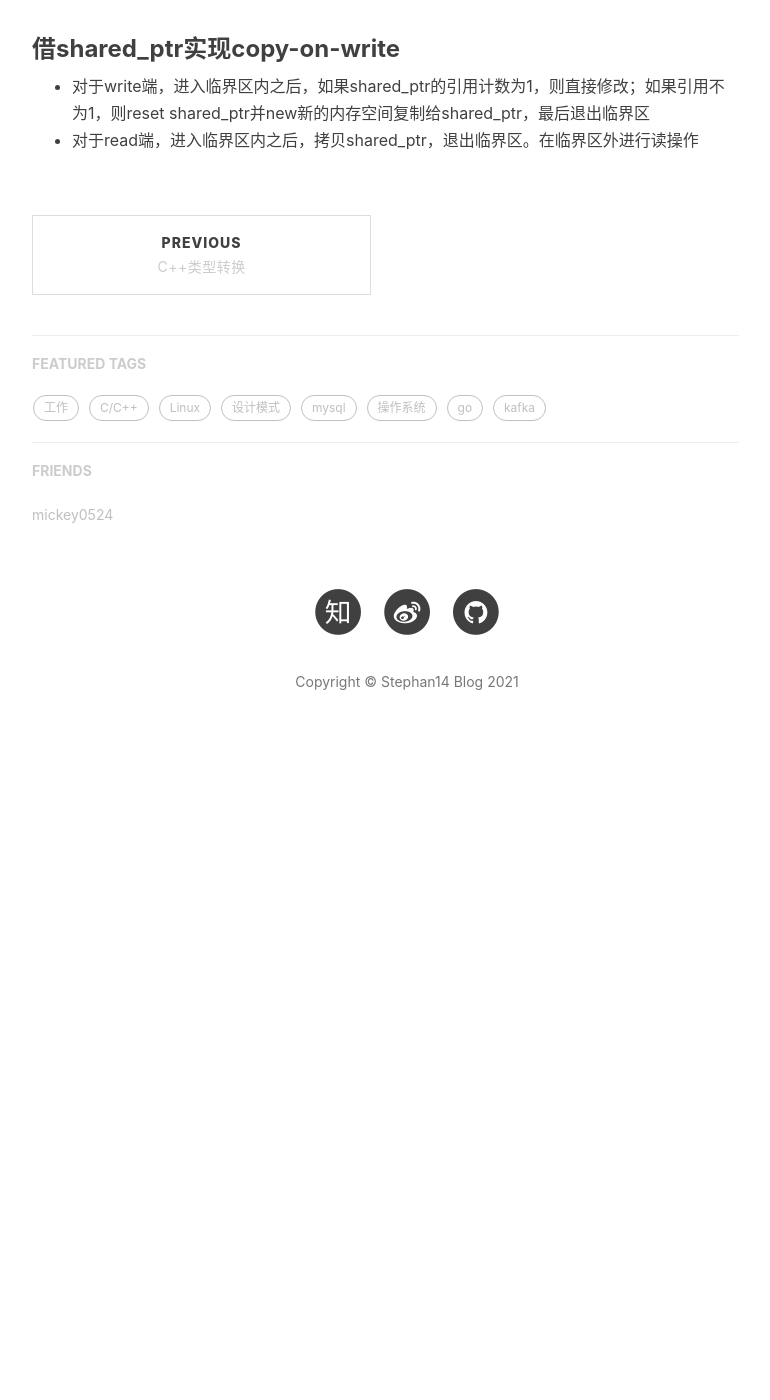
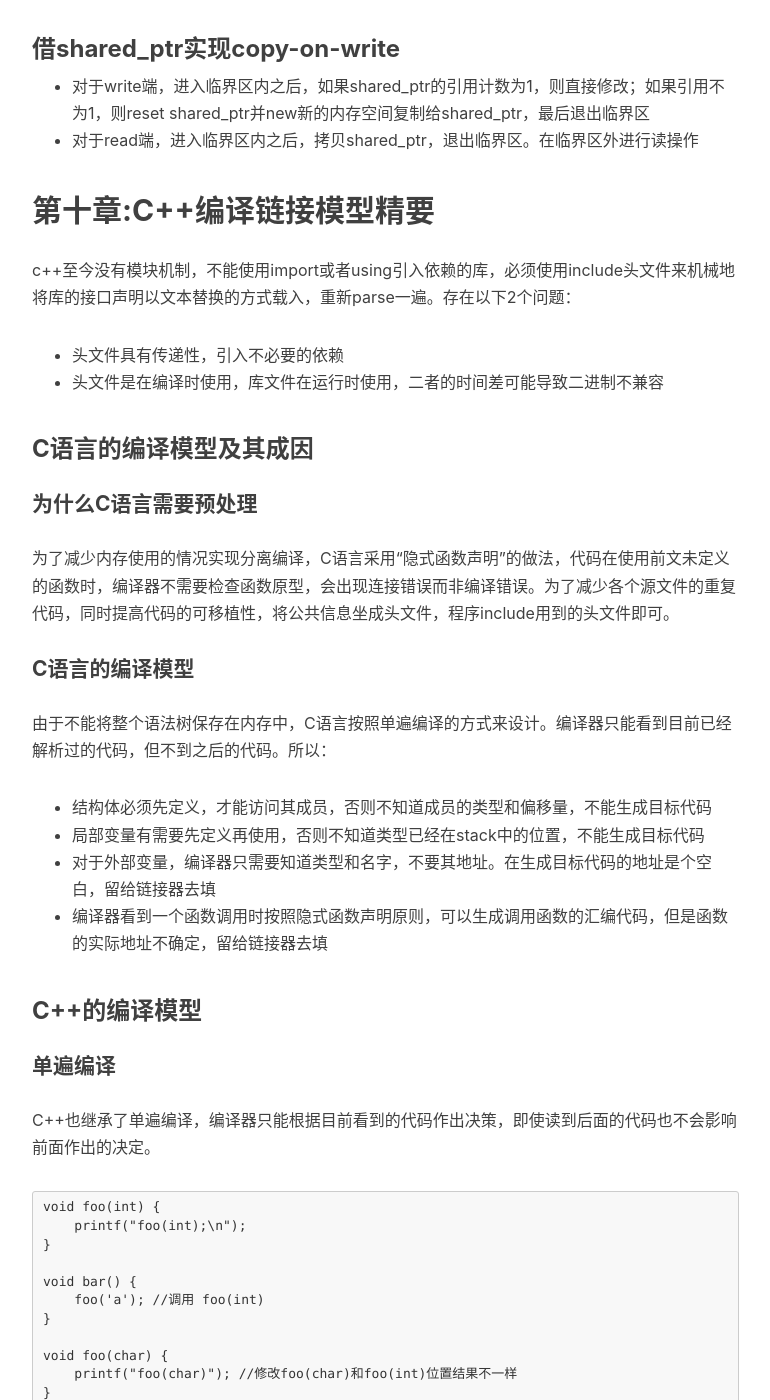
Before and after one commit to Stephan14/Stephan14.github.io, a Jekyll site: the page built from _posts/2021-09-04-linux-multithreaded-server-programming.markdown, in a window 1280 px wide and 1400 px high, scrolled down 5045 px. Shown: the whole window, without its empty margins (233-1003 px from the left). Built offline with Jekyll 4.4.1, drawn with Linux system fonts in a browser that asks for light colours; nearby versions of some CDN libraries; comment, search, counter and statistics services are not loaded; before the commit the page ends 5831 px from its top, so only the background shows below that; some of the changed text lies outside the part shown.

Commit message:
c/c++ 编译模型

````diff
--- a/_posts/2021-09-04-linux-multithreaded-server-programming.markdown
+++ b/_posts/2021-09-04-linux-multithreaded-server-programming.markdown
@@ -9,7 +9,7 @@ tags:
     - C/C++
 ---
 
-## 线程安全的对象生命周期管理
+## 第一章:线程安全的对象生命周期管理
 
 ### 构造函数与多线程
 构造函数做到多线程安全，唯一要求是在构造期间不要泄露this指针，即：
@@ -68,7 +68,7 @@ shared_ptr作为现成的handle对象，需要避免**循环引用**，通常做
 ### 对象池
 当时使用std::bind并且传入this指针时，需要注意该对象是否有可能析构。为了解决这个问题引入enable_shared_from_this, 该类继承enable_shared_from_this并且使用shared_from_this()代替this指针
 
-## 线程同步精要
+## 第二章:线程同步精要
 
 ### 互斥锁
 #### 只使用非递归的mutex
@@ -146,3 +146,54 @@ T* Singleton<T>::value_ = NULL;
 
 - 对于write端，进入临界区内之后，如果shared_ptr的引用计数为1，则直接修改；如果引用不为1，则reset shared_ptr并new新的内存空间复制给shared_ptr，最后退出临界区
 - 对于read端，进入临界区内之后，拷贝shared_ptr，退出临界区。在临界区外进行读操作
+
+## 第十章:C++编译链接模型精要
+
+c++至今没有模块机制，不能使用import或者using引入依赖的库，必须使用include头文件来机械地将库的接口声明以文本替换的方式载入，重新parse一遍。存在以下2个问题：
+
+- 头文件具有传递性，引入不必要的依赖
+- 头文件是在编译时使用，库文件在运行时使用，二者的时间差可能导致二进制不兼容
+
+### C语言的编译模型及其成因
+
+#### 为什么C语言需要预处理
+为了减少内存使用的情况实现分离编译，C语言采用“隐式函数声明”的做法，代码在使用前文未定义的函数时，编译器不需要检查函数原型，会出现连接错误而非编译错误。为了减少各个源文件的重复代码，同时提高代码的可移植性，将公共信息坐成头文件，程序include用到的头文件即可。
+
+#### C语言的编译模型
+
+由于不能将整个语法树保存在内存中，C语言按照单遍编译的方式来设计。编译器只能看到目前已经解析过的代码，但不到之后的代码。所以：
+- 结构体必须先定义，才能访问其成员，否则不知道成员的类型和偏移量，不能生成目标代码
+- 局部变量有需要先定义再使用，否则不知道类型已经在stack中的位置，不能生成目标代码
+- 对于外部变量，编译器只需要知道类型和名字，不要其地址。在生成目标代码的地址是个空白，留给链接器去填
+- 编译器看到一个函数调用时按照隐式函数声明原则，可以生成调用函数的汇编代码，但是函数的实际地址不确定，留给链接器去填
+
+
+### C++的编译模型
+
+#### 单遍编译
+C++也继承了单遍编译，编译器只能根据目前看到的代码作出决策，即使读到后面的代码也不会影响前面作出的决定。
+
+```
+void foo(int) {
+    printf("foo(int);\n");
+}
+
+void bar() {
+    foo('a'); //调用 foo(int)
+}
+
+void foo(char) {
+    printf("foo(char)"); //修改foo(char)和foo(int)位置结果不一样
+}
+int main() {
+    bar();
+}
+```
+
+#### 向前声明
+
+为了完成语法检查生成目标代码，编译器需要知道函数的参数个数和类型以及返回值类型，并不需要知道函数体的实现（除非是inline函数）。需要在某个源文件中定义这个函数，斗则会链接错误。如果在定义的时候把函数参数类型写错了，则在生成目标的文件的时候不会报错，但是在链接的时候会报错。
+
+以下2中情况可以向前声明：
+- 定义或者声明类的指针或者引用，包括用于函数参数、返回类型、局部变量、类型成员变量
+- 声明一个类为参数或者返回类型的函数，但是如果要调用这个函数就需要知道类的定义，因为需要使用拷贝构造函数和析构函数
````
